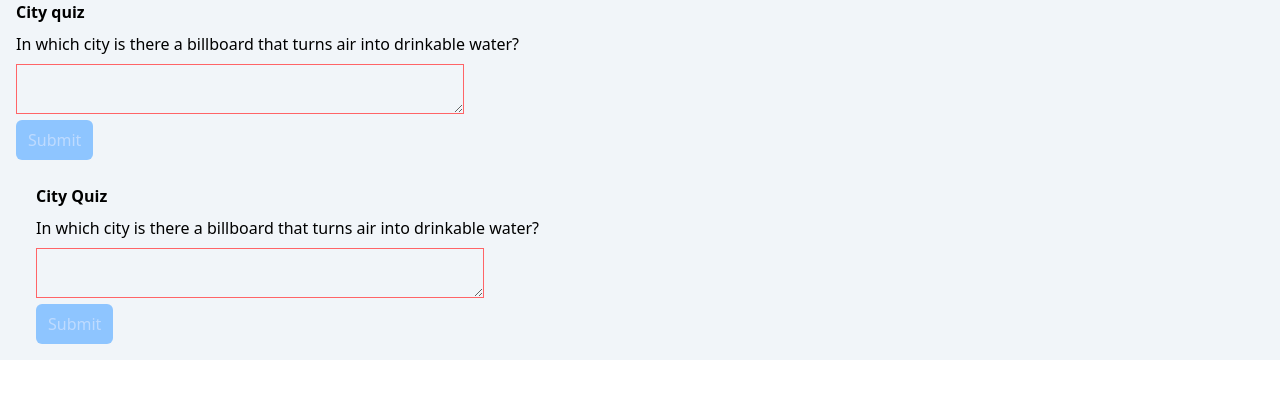
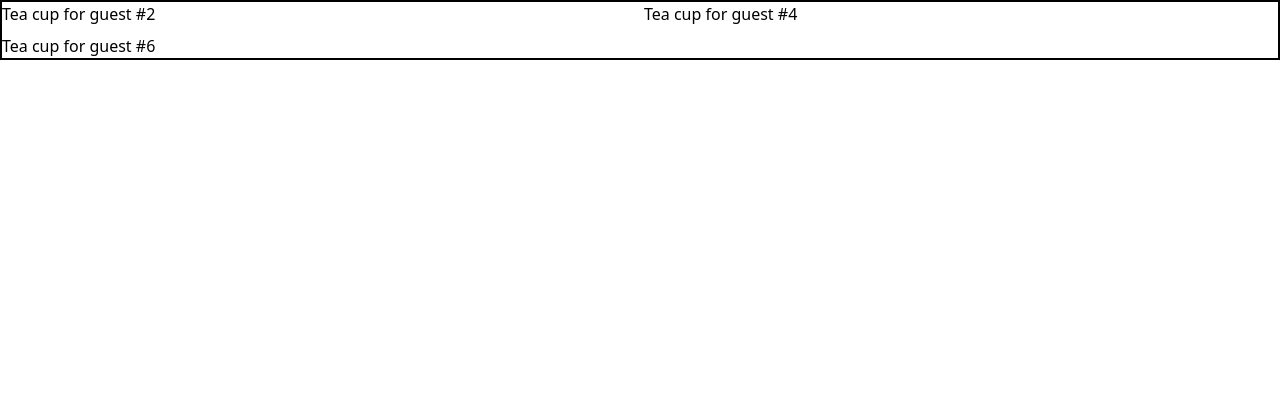
Before and after one commit to mvinothanand/react-app-vite, a React (Vite) app: page / in a window 1280 px wide. Shown: the top 398 px of the page. Built offline with nearby package versions, Linux system fonts and the light colour scheme.

Commit message:
Keeping react components pure.

```diff
--- a/src/App.jsx
+++ b/src/App.jsx
@@ -3,15 +3,18 @@ import ProductList from './ProductList';
 import Counter from './Counter';
 import Quiz from './Quiz';
 import QuizDemo from './QuizDemo';
+// import BootstrapNavbar from './BootstrapNavbar';
+// import 'bootstrap/dist/css/bootstrap.min.css';
+import ImpureComponent from './ImpureComponent';
+import PureComponent from './PureComponent';
 
 function App() {
 
   return (
-    <div className='grid grid-cols-1 gap-2 w-full bg-slate-100 justify-center items-center'>
-      {/* <ProductList/>
-      <Counter/> */}
-      <Quiz/>
-      <QuizDemo/>
+    <div className='grid grid-cols-2 gap-2 border-2'>
+      <ImpureComponent/>
+      {/* <hr></hr>
+      <PureComponent/> */}
     </div>
   )
 }
--- /dev/null
+++ b/src/ImpureComponent.jsx
@@ -0,0 +1,18 @@
+let guest = 0;
+
+function Cup() {
+  // Bad: changing a preexisting variable
+  guest = guest + 1;
+  console.log(`Guest: ${guest}`);
+  return <h2>Tea cup for guest #{guest}</h2>;
+}
+
+export default function TeaSet() {
+  return (
+    <>
+      <Cup />
+      <Cup />
+      <Cup />
+    </>
+  );
+}
--- /dev/null
+++ b/src/PureComponent.jsx
@@ -0,0 +1,15 @@
+let guest = 0;
+
+function Cup({guest}) {
+  return <h2>Tea cup for guest #{guest}</h2>;
+}
+
+export default function TeaSet() {
+  return (
+    <>
+      <Cup guest={1}/>
+      <Cup guest={2}/>
+      <Cup guest={3}/>
+    </>
+  );
+}
```
